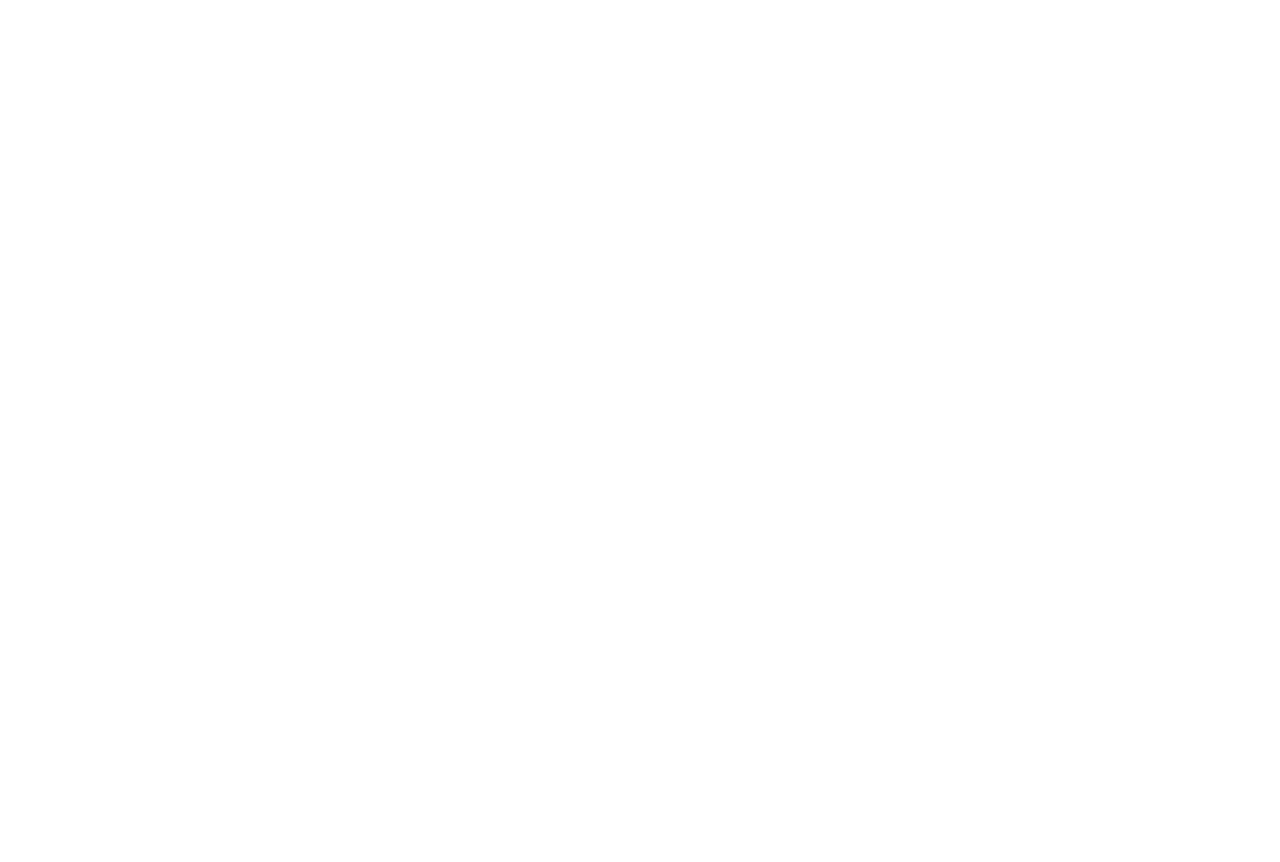
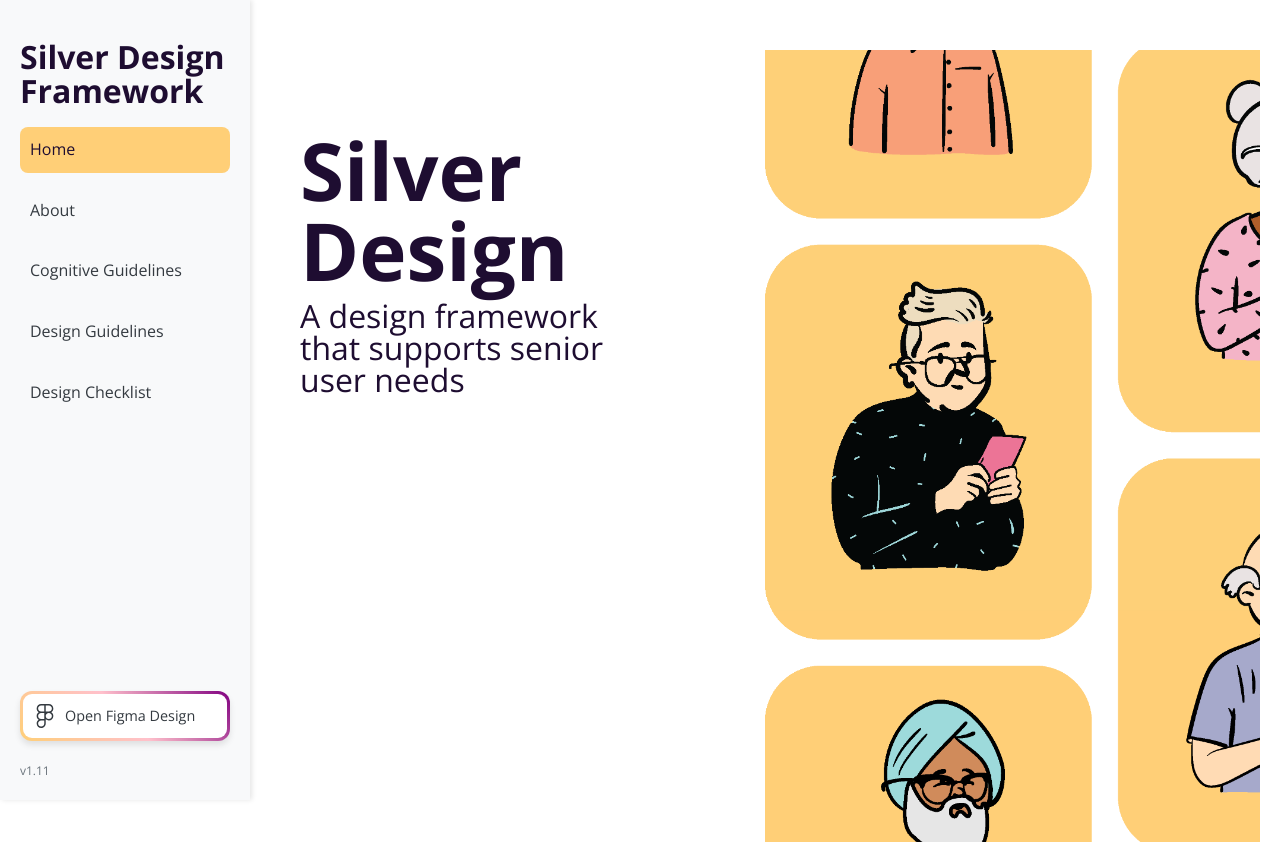
Before and after one commit to jvsneed/silver-design-system, a React (Create React App) app: page /#/ in a window 1280 px wide. Before the commit the page ends 800 px from the top, so only its background shows below. Built offline with nearby package versions, Linux system fonts and the light colour scheme.

Commit message:
update client side routing

```diff
--- a/src/App.js
+++ b/src/App.js
@@ -1,6 +1,6 @@
 import React from 'react';
 import { ThemeProvider } from 'styled-components';
-import { BrowserRouter as Router, Route, Routes } from 'react-router-dom';
+import { HashRouter as Router, Route, Routes } from 'react-router-dom'; // Changed from BrowserRouter to HashRouter
 import styled from 'styled-components';
 import GlobalStyles from './styles/GlobalStyles';
 import theme from './styles/theme';
@@ -32,7 +32,7 @@ function App() {
   return (
     <ThemeProvider theme={theme}>
       <GlobalStyles />
-      <Router basename="/silver-design-system">
+      <Router basename=""> {/* Using HashRouter instead of BrowserRouter */}
         <AppContainer>
           <Sidebar />
           <ContentContainer>
--- a/src/components/Sidebar.js
+++ b/src/components/Sidebar.js
@@ -77,7 +77,7 @@ const Sidebar = () => {
           <FaFigma />
           Open Figma Design
         </a>
-        <div className="version">v1.10</div>
+        <div className="version">v1.11</div>
       </div>
     </>
   );
```
